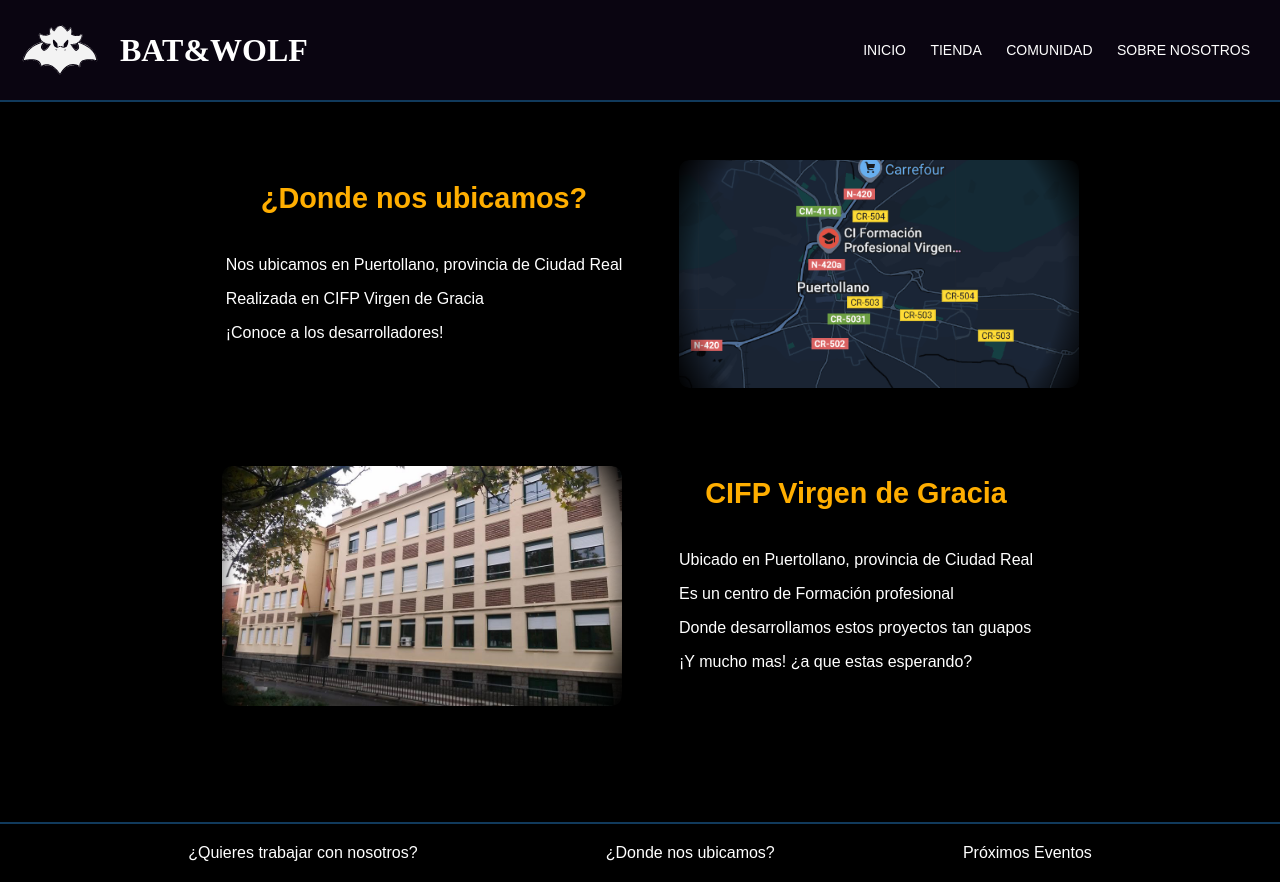
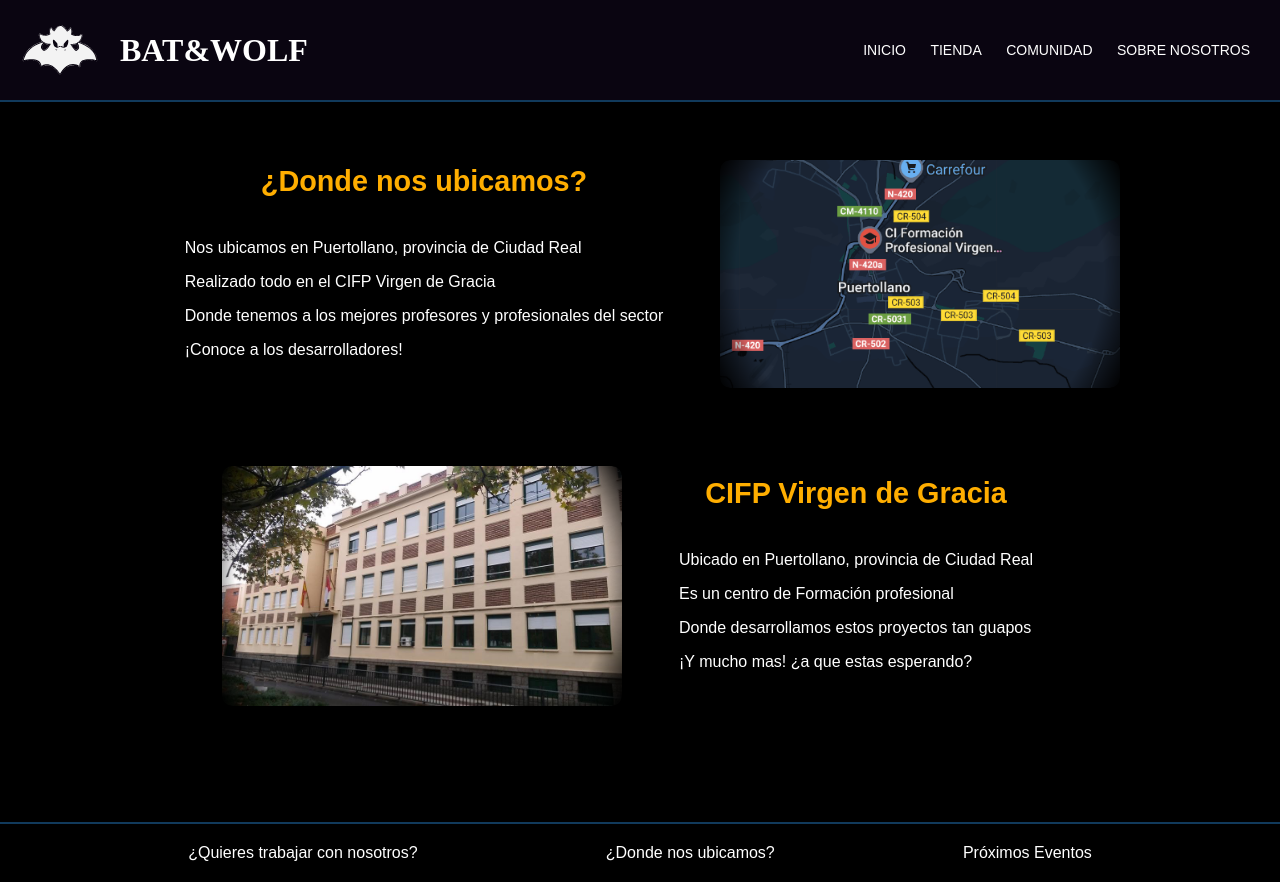
Before and after one commit to Lobato206/PaginaWebHTML, a plain HTML site: page ubicacion.html in a window 1280 px wide. Drawn offline with Linux system fonts and the light colour scheme.

Commit message:
Ubicacion

```diff
--- a/ubicacion.html
+++ b/ubicacion.html
@@ -38,10 +38,10 @@
                         Nos ubicamos en Puertollano, provincia de Ciudad Real
                     </li>
                     <li>
-                        Realizada en CIFP Virgen de Gracia
+                        Realizado todo en el CIFP Virgen de Gracia
                     </li>
                     <li>
-
+                        Donde tenemos a los mejores profesores y profesionales del sector
                     </li>
                     <li>
                         ¡Conoce a los desarrolladores!
```
